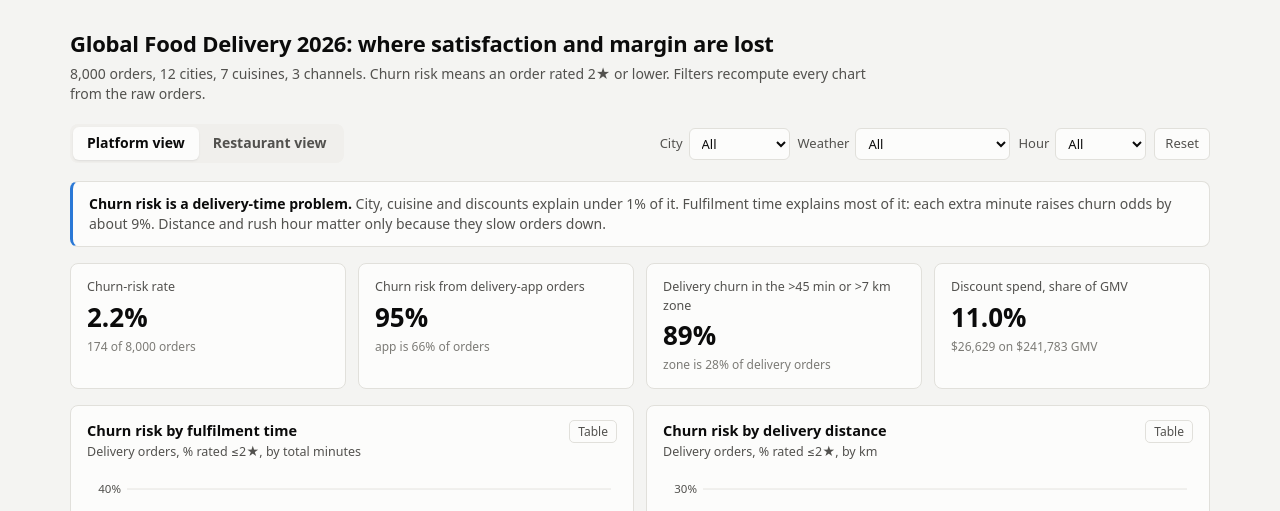
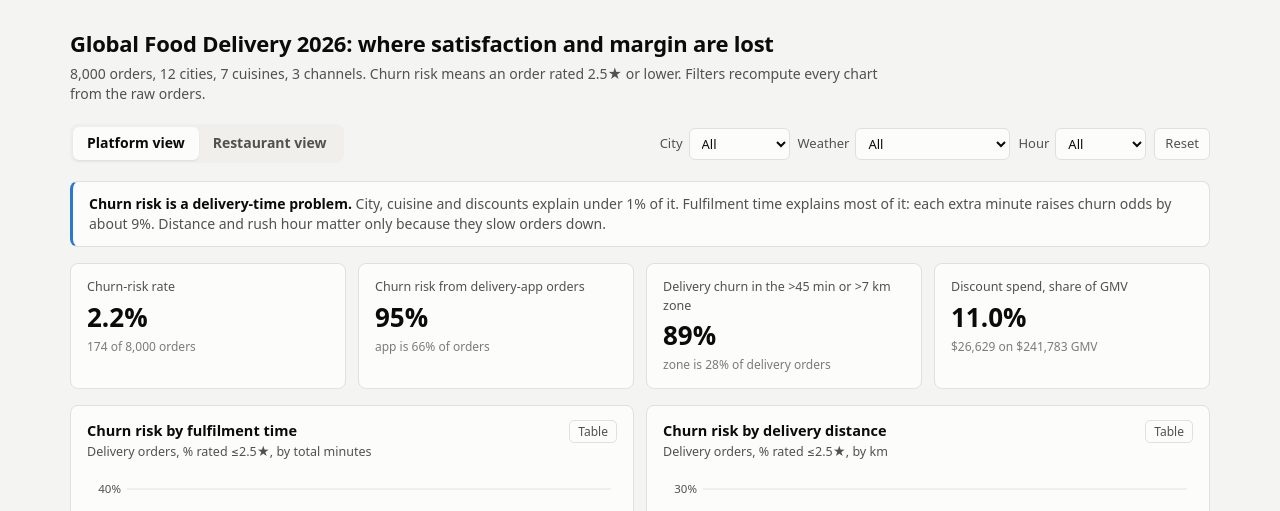
Before and after one commit to AliKhan-1301/global-food-delivery-analysis, a plain HTML site: page dashboards/index.html in a window 1280 px wide. Shown: the top 511 px of the page. Drawn offline with Linux system fonts and the light colour scheme.

Commit message:
Add source data; correct churn-risk definition to ratings of 2.5 or lower

```diff
--- a/dashboards/index.html
+++ b/dashboards/index.html
@@ -77,7 +77,7 @@ footer a{color:var(--text-secondary)}
 <div class="wrap">
 <header>
   <h1>Global Food Delivery 2026: where satisfaction and margin are lost</h1>
-  <p>8,000 orders, 12 cities, 7 cuisines, 3 channels. Churn risk means an order rated 2★ or lower. Filters recompute every chart from the raw orders.</p>
+  <p>8,000 orders, 12 cities, 7 cuisines, 3 channels. Churn risk means an order rated 2.5★ or lower. Filters recompute every chart from the raw orders.</p>
 </header>
 
 <div class="bar">
@@ -102,8 +102,8 @@ footer a{color:var(--text-secondary)}
     <div class="tile"><div class="l">Discount spend, share of GMV</div><div class="v" id="k4"></div><div class="s" id="k4s"></div></div>
   </div>
   <div class="grid">
-    <div class="card" data-chart="cTime"><div class="hd"><div><h3>Churn risk by fulfilment time</h3><p class="sub">Delivery orders, % rated ≤2★, by total minutes</p></div><button class="tbtn">Table</button></div><div class="chart"></div></div>
-    <div class="card" data-chart="cDist"><div class="hd"><div><h3>Churn risk by delivery distance</h3><p class="sub">Delivery orders, % rated ≤2★, by km</p></div><button class="tbtn">Table</button></div><div class="chart"></div></div>
+    <div class="card" data-chart="cTime"><div class="hd"><div><h3>Churn risk by fulfilment time</h3><p class="sub">Delivery orders, % rated ≤2.5★, by total minutes</p></div><button class="tbtn">Table</button></div><div class="chart"></div></div>
+    <div class="card" data-chart="cDist"><div class="hd"><div><h3>Churn risk by delivery distance</h3><p class="sub">Delivery orders, % rated ≤2.5★, by km</p></div><button class="tbtn">Table</button></div><div class="chart"></div></div>
     <div class="card" data-chart="cWeather"><div class="hd"><div><h3>Churn risk by weather</h3><p class="sub">Delivery orders. Storms add risk beyond the delay they cause (odds ×2.4)</p></div><button class="tbtn">Table</button></div><div class="chart"></div></div>
     <div class="card" data-chart="cCity"><div class="hd"><div><h3>Churn risk by city</h3><p class="sub">All channels. No significant difference on full data (χ² p = 0.66). Line = average</p></div><button class="tbtn">Table</button></div><div class="chart"></div></div>
     <div class="card" data-chart="cDisc"><div class="hd"><div><h3>Average rating by discount depth</h3><p class="sub">All channels. Flat: discounts don't move ratings (ρ = 0.003)</p></div><button class="tbtn">Table</button></div><div class="chart"></div></div>
```
Also changed, not shown: figures/churn-by-time-distance.png, figures/dashboard-platform.png, figures/dashboard-restaurant.png, figures/margin-by-channel-tier.png, 4 other files.
